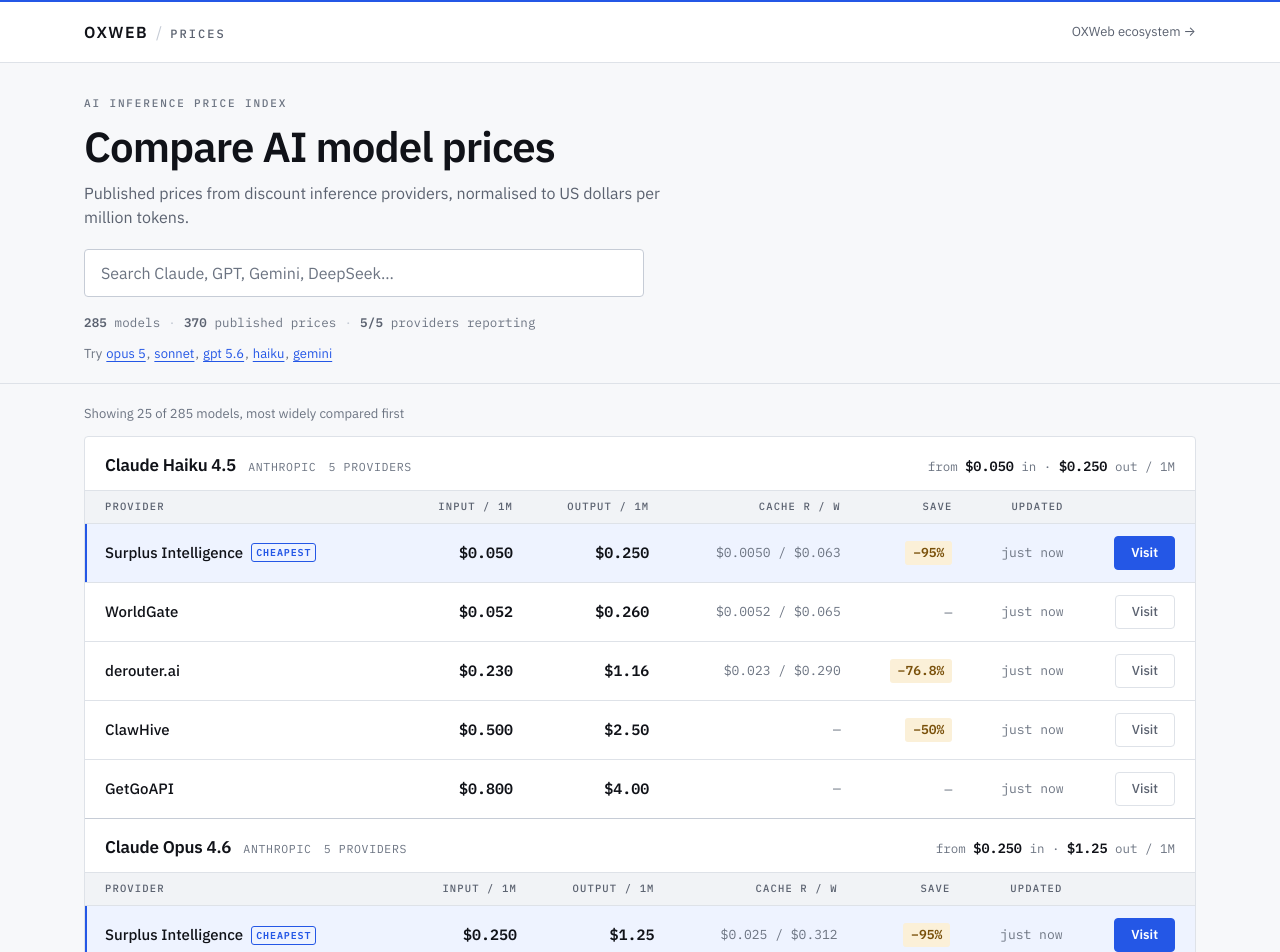
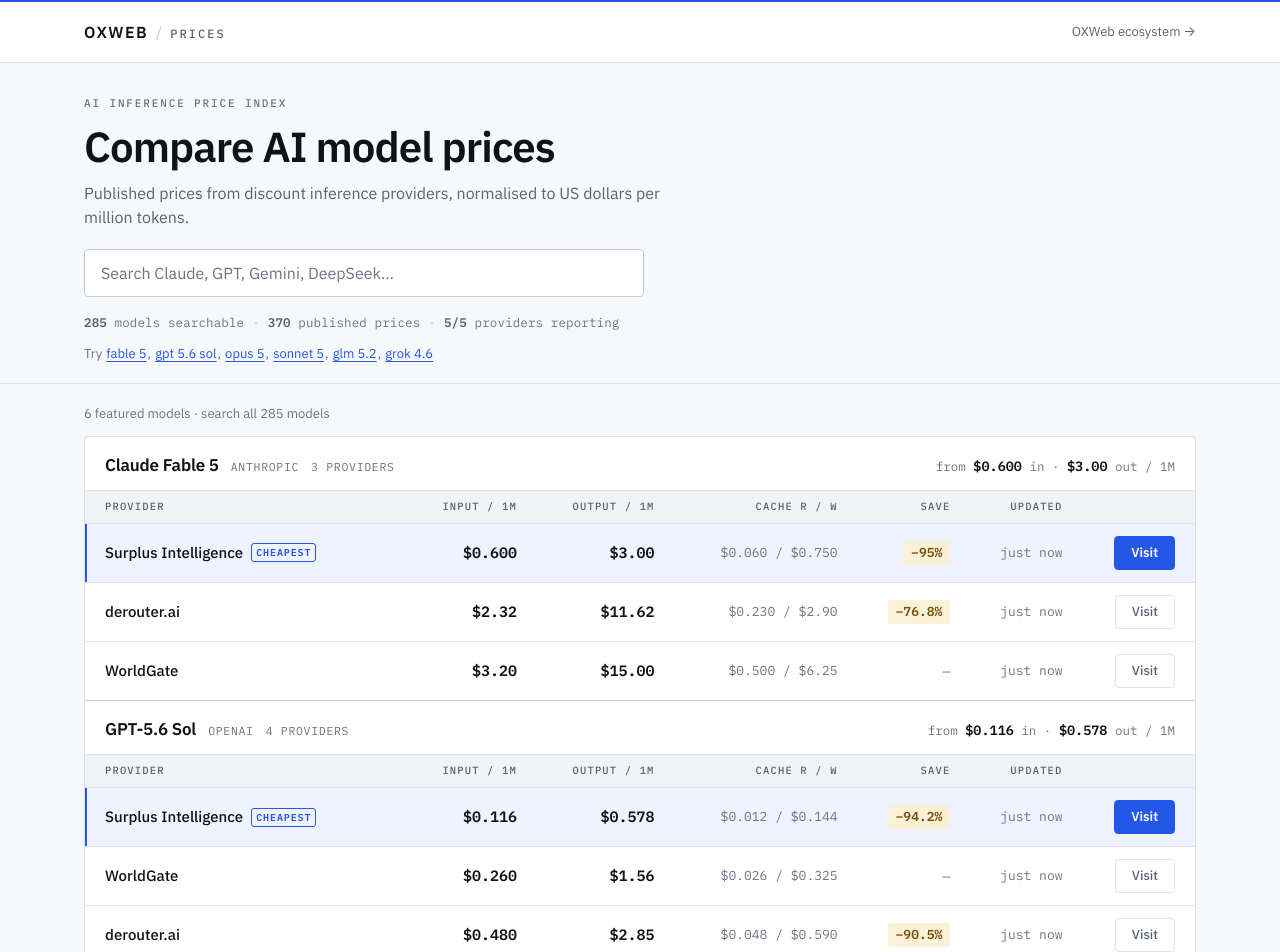
Before and after one commit to Tangieff/ai-api-prices, a Next.js app: page / in a window 1280 px wide. Shown: the top 952 px of the page. Built offline with nearby package versions, Linux system fonts and the light colour scheme; no server answers.

Commit message:
Curate homepage to current flagship models

```diff
--- a/src/app/components/PriceExplorer.tsx
+++ b/src/app/components/PriceExplorer.tsx
@@ -1,8 +1,9 @@
 'use client';
 
 import { useDeferredValue, useId, useMemo, useState } from 'react';
+import { pickFeaturedModels } from '@/lib/featured-models';
+import { matches } from '@/lib/search';
 import type { ModelView, ProviderRef } from '@/lib/view';
-import { matches } from '@/lib/search';
 import { ModelCard } from './ModelCard';
 import { pluralise } from './format';
 import { useClock } from './useClock';
@@ -14,15 +15,13 @@
  * precomputed search blob per model, so this component only filters an array —
  * no fetching, no state library, no debounce beyond React's own deferred value.
  *
- * Only a slice is rendered at a time. A few hundred models times a handful of
- * offers is a lot of table rows, and nobody scrolls past the first screen
- * without searching.
+ * The homepage is intentionally curated: without a query it shows only the
+ * current priority models. The full provider catalogue stays searchable.
  */
 
-const INITIAL_VISIBLE = 25;
 const SEARCH_VISIBLE = 60;
 
-const EXAMPLE_QUERIES = ['opus 5', 'sonnet', 'gpt 5.6', 'haiku', 'gemini'];
+const EXAMPLE_QUERIES = ['fable 5', 'gpt 5.6 sol', 'opus 5', 'sonnet 5', 'glm 5.2', 'grok 4.6'];
 
 interface PriceExplorerProps {
   models: ModelView[];
@@ -40,24 +39,23 @@
   providersWithPrices,
 }: PriceExplorerProps) {
   const [query, setQuery] = useState('');
-  const [showAll, setShowAll] = useState(false);
   const deferredQuery = useDeferredValue(query);
   const inputId = useId();
 
   // Null until mounted, so the server and client render the same markup; see
   // `useClock`. Offer rows fall back to an absolute date until it arrives.
   const now = useClock();
+  const featured = useMemo(() => pickFeaturedModels(models), [models]);
 
   const filtered = useMemo(() => {
     const trimmed = deferredQuery.trim();
-    if (!trimmed) return models;
+    if (!trimmed) return featured;
     return models.filter((model) => matches(model.search_text, trimmed));
-  }, [models, deferredQuery]);
+  }, [models, featured, deferredQuery]);
 
   const searching = deferredQuery.trim().length > 0;
-  const limit = searching ? SEARCH_VISIBLE : showAll ? models.length : INITIAL_VISIBLE;
-  const visible = filtered.slice(0, limit);
-  const hidden = filtered.length - visible.length;
+  const visible = searching ? filtered.slice(0, SEARCH_VISIBLE) : filtered;
+  const hidden = searching ? filtered.length - visible.length : 0;
 
   return (
     <>
@@ -99,7 +97,7 @@
           {/* The dataset's vital signs, sized as metadata under the control they
               describe rather than promoted into a separate stat band. */}
           <p className="readout">
-            <b>{models.length}</b> models
+            <b>{models.length}</b> models searchable
             <span className="readout__sep">·</span>
             <b>{totalOffers}</b> published prices
             <span className="readout__sep">·</span>
@@ -128,7 +126,7 @@
           <p className="results__meta" role="status">
             {searching
               ? `${pluralise(filtered.length, 'model')} matching “${deferredQuery.trim()}”`
-              : `Showing ${visible.length} of ${pluralise(models.length, 'model')}, most widely compared first`}
+              : `${pluralise(visible.length, 'featured model')} · search all ${pluralise(models.length, 'model')}`}
           </p>
 
           {visible.length === 0 ? (
@@ -139,7 +137,7 @@
                 shorter query such as “opus” or “gpt”.
               </p>
               <button type="button" className="button-quiet" onClick={() => setQuery('')}>
-                Show all models
+                Back to featured models
               </button>
             </div>
           ) : (
@@ -150,13 +148,7 @@
             </div>
           )}
 
-          {hidden > 0 && !searching ? (
-            <button type="button" className="button-quiet more" onClick={() => setShowAll(true)}>
-              Show all {models.length} models
-            </button>
-          ) : null}
-
-          {hidden > 0 && searching ? (
+          {hidden > 0 ? (
             <p className="results__meta">
               {hidden} more {hidden === 1 ? 'match is' : 'matches are'} hidden — narrow the search to
               see them.
--- /dev/null
+++ b/src/lib/featured-models.ts
@@ -0,0 +1,25 @@
+import type { ModelView } from './view';
+
+/**
+ * Models promoted on the homepage when there is no active search.
+ *
+ * Keep this list intentionally small and product-curated. The full provider
+ * catalogue stays in `models` and remains searchable; adding a provider/model
+ * must never make it appear on the homepage automatically.
+ */
+export const FEATURED_MODEL_IDS = [
+  'claude-fable-5',
+  'gpt-5.6-sol',
+  'claude-opus-5',
+  'claude-sonnet-5',
+  'glm-5.2',
+  'grok-4.6',
+] as const;
+
+export function pickFeaturedModels(models: ModelView[]): ModelView[] {
+  const byId = new Map(models.map((model) => [model.id, model]));
+  return FEATURED_MODEL_IDS.flatMap((id) => {
+    const model = byId.get(id);
+    return model ? [model] : [];
+  });
+}
```
Also changed, not shown: 1 other file (tests, documents, lock files or other folders).
